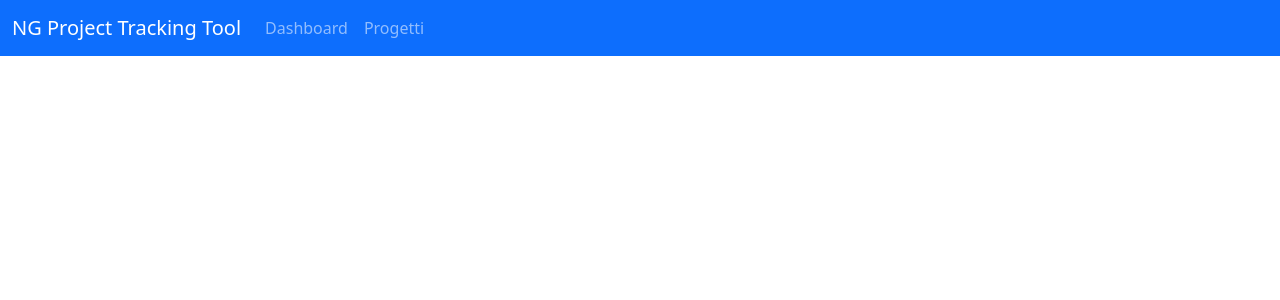
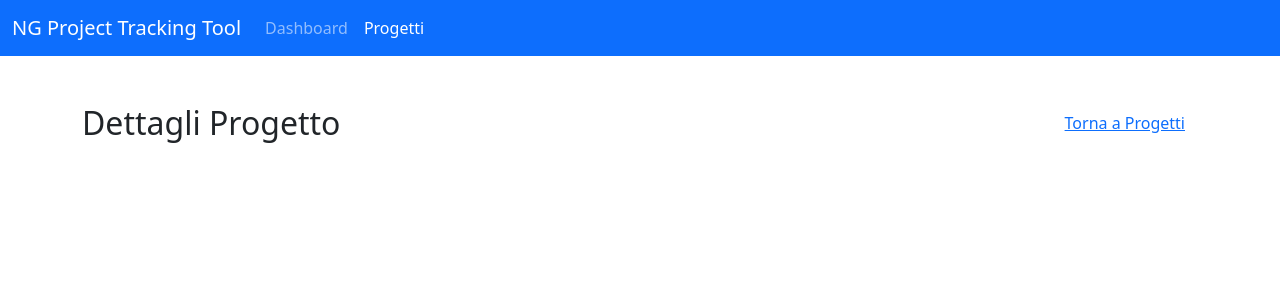
Before and after one commit to acadevmy/ng-tracking-tool, an Angular app: page /projects/detail in a window 1280 px wide. Before the commit this address led to /. Shown: the top 300 px of the page. Built offline with nearby package versions, Linux system fonts and the light colour scheme.

Commit message:
feat: add projects detail route

```diff
--- a/src/app/app-routing.module.ts
+++ b/src/app/app-routing.module.ts
@@ -2,8 +2,10 @@ import { NgModule } from "@angular/core";
 import { RouterModule, Routes } from "@angular/router";
 import { HomeComponent } from "./home/home.component";
 import { ProjectContainerComponent } from "./projects/project-container/project-container.component";
+import { ProjectDetailComponent } from "./projects/project-detail/project-detail.component";
 
 const routes: Routes = [
+  { path: 'projects/detail', component: ProjectDetailComponent },
   { path: 'projects', component: ProjectContainerComponent },
   { path: 'home', component: HomeComponent },
   { path: '', redirectTo: '/home', pathMatch: 'full' },
--- a/src/app/home/home.component.html
+++ b/src/app/home/home.component.html
@@ -1 +1,9 @@
-<p>home works!</p>
+<div class="row mt-5 justify-content-end">
+  <div class="col">
+    <h2 class="">Benvenuto in {{ title }}!</h2>
+  </div>
+  <div class="col-auto text-right">
+    <button class="btn btn-primary" routerLink="/projects">Vai ai Progetti</button>
+  </div>
+</div>
+<hr />
--- a/src/app/home/home.component.ts
+++ b/src/app/home/home.component.ts
@@ -6,6 +6,7 @@ import { Component, OnInit } from '@angular/core';
   styleUrls: ['./home.component.css']
 })
 export class HomeComponent implements OnInit {
+  title = 'NG Project Tracking Tool';
 
   constructor() { }
 
--- a/src/app/projects/project-container/project-container.component.html
+++ b/src/app/projects/project-container/project-container.component.html
@@ -1,7 +1,10 @@
-<div>
-  <h2>I miei progetti</h2>
-  <hr />
-  <app-project-search (searching)="searchProject($event)"></app-project-search>
+<div class="row mt-5 justify-content-end">
+  <div class="col">
+    <h2 class="">I miei progetti</h2>
+  </div>
+  <div class="col-auto text-right">
+    <button class="btn btn-primary" routerLink="/">Torna ad Home</button>
+  </div>
 </div>
 <hr />
 
@@ -10,8 +13,6 @@
         | searchFilter: 'priority' : searchedProject?.priority || ''
         | searchFilter: 'done' : searchedProject?.done?.toString() || ''" (selected)="selectProject($event)">
 </app-project-list>
-
-<app-project-detail [project]="selectedProject"></app-project-detail>
 <hr />
 <app-project-form [nextId]="projects.length" (submitted)="addNewProject($event)">
 </app-project-form>
--- a/src/app/projects/project-detail/project-detail.component.html
+++ b/src/app/projects/project-detail/project-detail.component.html
@@ -1,8 +1,18 @@
-<div *ngIf="project">
-  <dl class="row">
-    <dt class="col-3">Code</dt>
-    <dd class="col-9">{{ project.code }}</dd>
-    <dt class="col-3">Nome</dt>
-    <dd class="col-9">{{ project.name }}</dd>
-  </dl>
+<div class="row mt-5 justify-content-end">
+  <div class="col">
+    <h2 class="">Dettagli Progetto</h2>
+  </div>
+  <div class="col-auto text-right">
+    <button class="btn btn-link" routerLink="/projects">Torna a Progetti</button>
+  </div>
 </div>
+
+<div *ngIf="project" class="jumbotron">
+  <h1 class="display-4">{{ project.name }}</h1>
+  <p class="lead">{{ project.description }}</p>
+  <hr class="my-4">
+  <p>
+    <span>Codice: {{ project.code }} - Data Inizio: {{ project.start | date:'dd/MM/yyyy' }}</span>
+    <span *ngIf="project.end">- Data Fine: {{ project.end | date:'dd/MM/yyyy' }}</span>
+  </p>
+</div>
```
